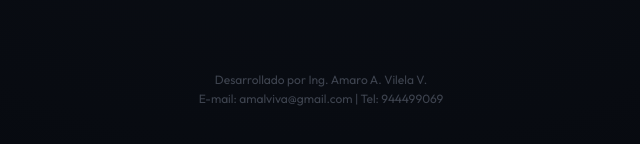
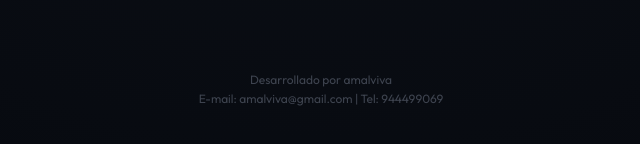
Before and after one commit to cereterall-coder/control-depositos, a React (Vite) app: page /login in a window 1280 px wide. Shown: the part 652-796 px from the top of the page, without its empty margins (319-959 px from the left). Built offline with nearby package versions, Linux system fonts and the light colour scheme; no server answers.

Commit message:
update(ui): change developer name to 'amalviva'

```diff
--- a/src/pages/Login.jsx
+++ b/src/pages/Login.jsx
@@ -225,7 +225,7 @@ const Login = () => {
                 color: 'var(--text-muted)',
                 marginBottom: '1rem' // Safe space
             }}>
-                <p>Desarrollado por Ing. Amaro A. Vilela V.</p>
+                <p>Desarrollado por amalviva</p>
                 <p>E-mail: amalviva@gmail.com | Tel: 944499069</p>
             </footer>
         </div>
--- a/src/pages/SenderDashboard.jsx
+++ b/src/pages/SenderDashboard.jsx
@@ -363,7 +363,7 @@ const SenderDashboard = () => {
                 includeImages: reportWithVoucher,
                 user: user,
                 totalAmount: totalAmount,
-                engineerCredits: localStorage.getItem('dev_name') || "Desarrollado por Ing. Amaro A. Vilela V. | amalviva@gmail.com | 944499069"
+                engineerCredits: localStorage.getItem('dev_name') || "Desarrollado por amalviva | amalviva@gmail.com | 944499069"
             });
             toast.success("PDF Descargado", { id: toastId });
         } catch (e) {
@@ -475,7 +475,7 @@ const SenderDashboard = () => {
                             {(user.role === 'admin' || user.user_metadata?.role === 'admin') && (
                                 <button
                                     onClick={() => {
-                                        const newName = prompt("Nombre del Desarrollador:", localStorage.getItem('dev_name') || "Ing. Amaro A. Vilela V.");
+                                        const newName = prompt("Nombre del Desarrollador:", localStorage.getItem('dev_name') || "amalviva");
                                         if (newName !== null) {
                                             localStorage.setItem('dev_name', newName);
                                             const newPhone = prompt("Teléfono:", localStorage.getItem('dev_phone') || "944 499 069");
@@ -497,7 +497,7 @@ const SenderDashboard = () => {
 
                             <div style={{ fontWeight: '600', fontSize: '0.8rem', marginBottom: '0.5rem', color: '#cbd5e1' }}>Desarrollado por:</div>
                             <div style={{ fontSize: '1.2rem', color: 'white', fontWeight: 'bold', background: 'linear-gradient(90deg, #fff, #cbd5e1)', WebkitBackgroundClip: 'text', WebkitTextFillColor: 'transparent' }}>
-                                {localStorage.getItem('dev_name') || "Ing. Amaro A. Vilela V."}
+                                {localStorage.getItem('dev_name') || "amalviva"}
                             </div>
                             <div style={{ fontSize: '0.9rem', color: '#60a5fa', marginTop: '0.3rem', fontWeight: '500' }}>Ingeniero de Software</div>
                         </div>
```
